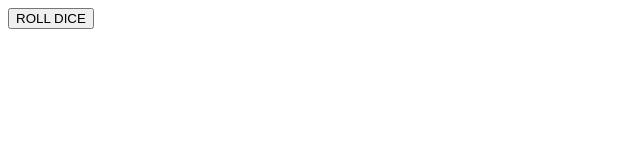
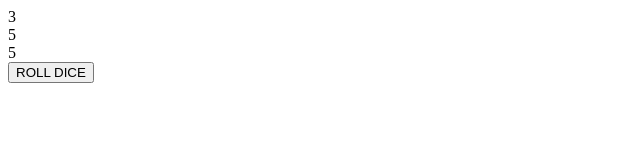
Before and after one commit to NduatiRobert/dice_game, a plain HTML site: page index.html in a window 1280 px wide. Both pictures are taken after a click on the button "ROLL DICE". Shown: the whole page, without its empty margins (0-640 px from the left). Drawn offline with Linux system fonts and the light colour scheme.

Commit message:
code description

```diff
--- a/index.html
+++ b/index.html
@@ -7,9 +7,9 @@
 </head>
 <body>
 
-    <label id="dice1"></label>
-    <label id="dice2"></label>
-    <label id="dice3"></label>
+    <label id="dice1"></label><br>
+    <label id="dice2"></label><br>
+    <label id="dice3"></label><br>
 
     <button id="RollDice">ROLL DICE</button>
 
--- a/index.js
+++ b/index.js
@@ -9,6 +9,14 @@ document.getElementById("RollDice").onclick = function() {
     x = Math.floor(Math.random() * 6) + 1;
     y = Math.floor(Math.random() * 6) + 1;
     z = Math.floor(Math.random() * 6) + 1;
+
+
+    document.getElementById("dice1").innerHTML = x;
+    document.getElementById("dice2").innerHTML = y;
+    document.getElementById("dice3").innerHTML = z;
+
+
+
 }
 
 
```
Also changed, not shown: 1 other file.
